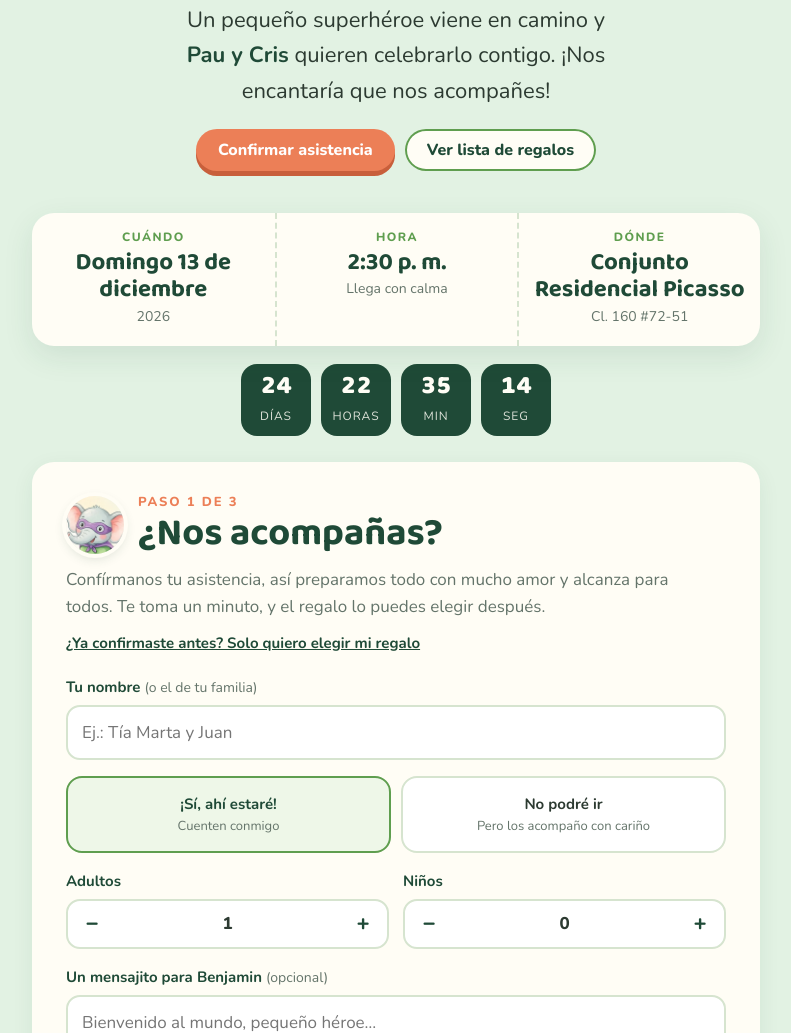
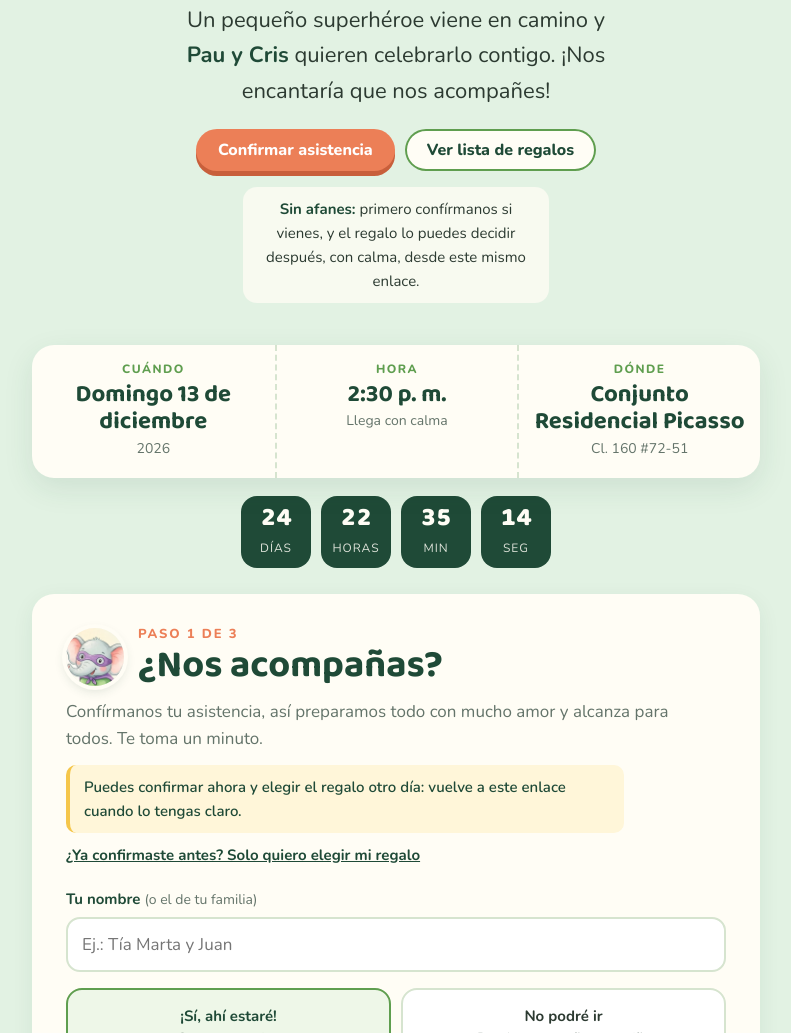
Before and after one commit to Cristian1829/baby-shower-benjamin, a plain HTML site: page index.html in a window 1280 px wide. Shown: the part 857-1890 px from the top of the page, without its empty margins (244-1035 px from the left). Drawn offline with nearby package versions, Linux system fonts and the light colour scheme; no server answers.

Commit message:
Aclarar que se puede confirmar primero y elegir el regalo después
Co-Authored-By: Claude Opus 5.5 <noreply@anthropic.com>

```diff
--- a/index.html
+++ b/index.html
@@ -118,6 +118,9 @@ textarea{min-height:88px;resize:vertical}
 .form-msg{font-weight:700;min-height:1.4em}
 .form-msg.err{color:#b23b2a}
 
+.calma{max-width:34ch;margin:16px auto 0;font-size:15px;color:var(--tinta);background:rgba(255,253,245,.75);border-radius:14px;padding:10px 14px}
+.calma strong{color:var(--selva)}
+.tip-calma{margin-top:12px;background:#fff6d9;border-left:4px solid var(--banano);border-radius:10px;padding:10px 14px;font-size:15px;font-weight:600;color:var(--selva);max-width:62ch}
 .volver{margin-top:10px;font-size:15px}
 .volver-box{margin-top:14px;background:#eef7e8;border-radius:16px;padding:14px;display:grid;gap:8px}
 .volver-box label{margin:0}
@@ -215,6 +218,7 @@ footer img{width:60px;margin:0 auto}
       <a class="btn btn-main" href="#confirmar">Confirmar asistencia</a>
       <a class="btn btn-soft" href="#regalos">Ver lista de regalos</a>
     </div>
+    <p class="calma"><strong>Sin afanes:</strong> primero confírmanos si vienes, y el regalo lo puedes decidir después, con calma, desde este mismo enlace.</p>
   </div>
 </header>
 
@@ -237,7 +241,8 @@ footer img{width:60px;margin:0 auto}
       <img class="face" src="img/cara-elefante.webp" alt="">
       <div><div class="step-num">Paso 1 de 3</div><h2>¿Nos acompañas?</h2></div>
     </div>
-    <p class="intro">Confírmanos tu asistencia, así preparamos todo con mucho amor y alcanza para todos. Te toma un minuto, y el regalo lo puedes elegir después.</p>
+    <p class="intro">Confírmanos tu asistencia, así preparamos todo con mucho amor y alcanza para todos. Te toma un minuto.</p>
+    <p class="tip-calma">Puedes confirmar ahora y elegir el regalo otro día: vuelve a este enlace cuando lo tengas claro.</p>
     <p class="volver" id="volver-wrap"><button class="btn-link" type="button" id="volver">¿Ya confirmaste antes? Solo quiero elegir mi regalo</button></p>
     <div class="volver-box" id="volver-box" hidden>
       <label for="v-nombre">¿Con qué nombre confirmaste?</label>
```
